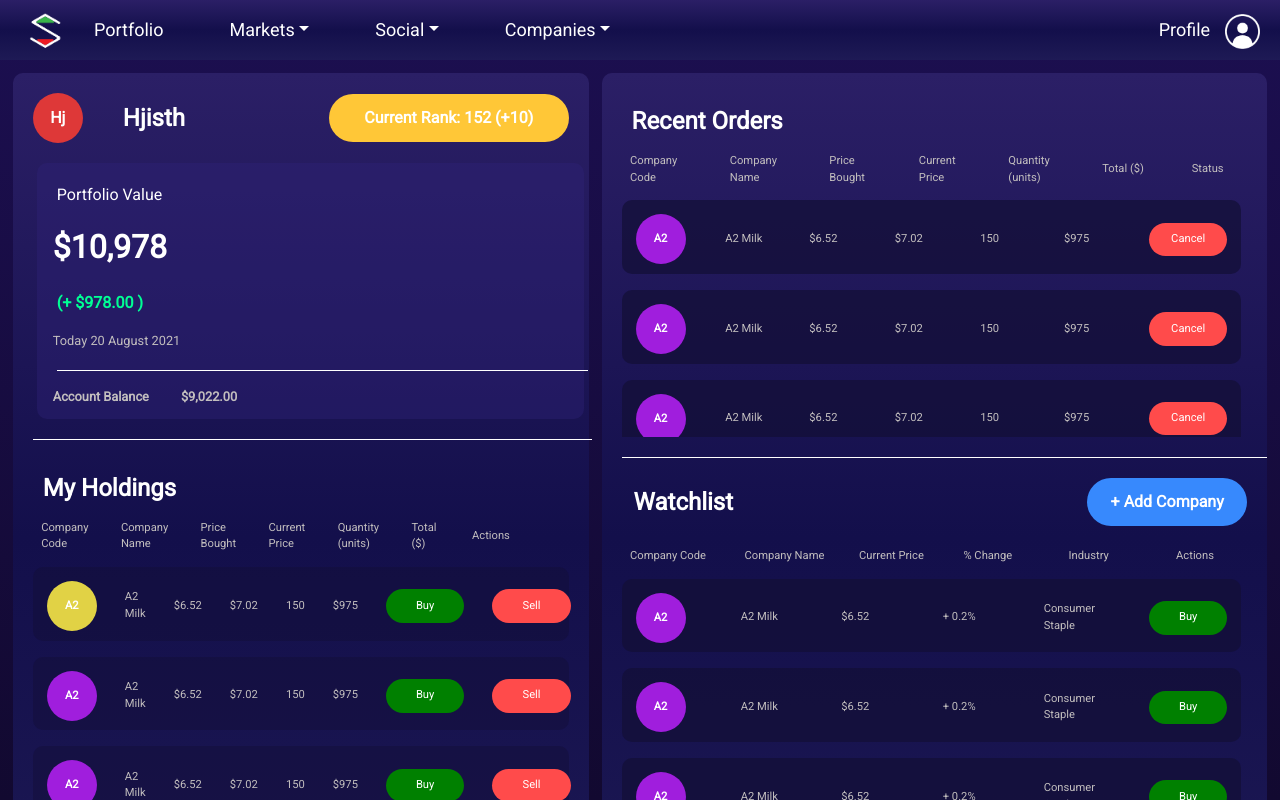
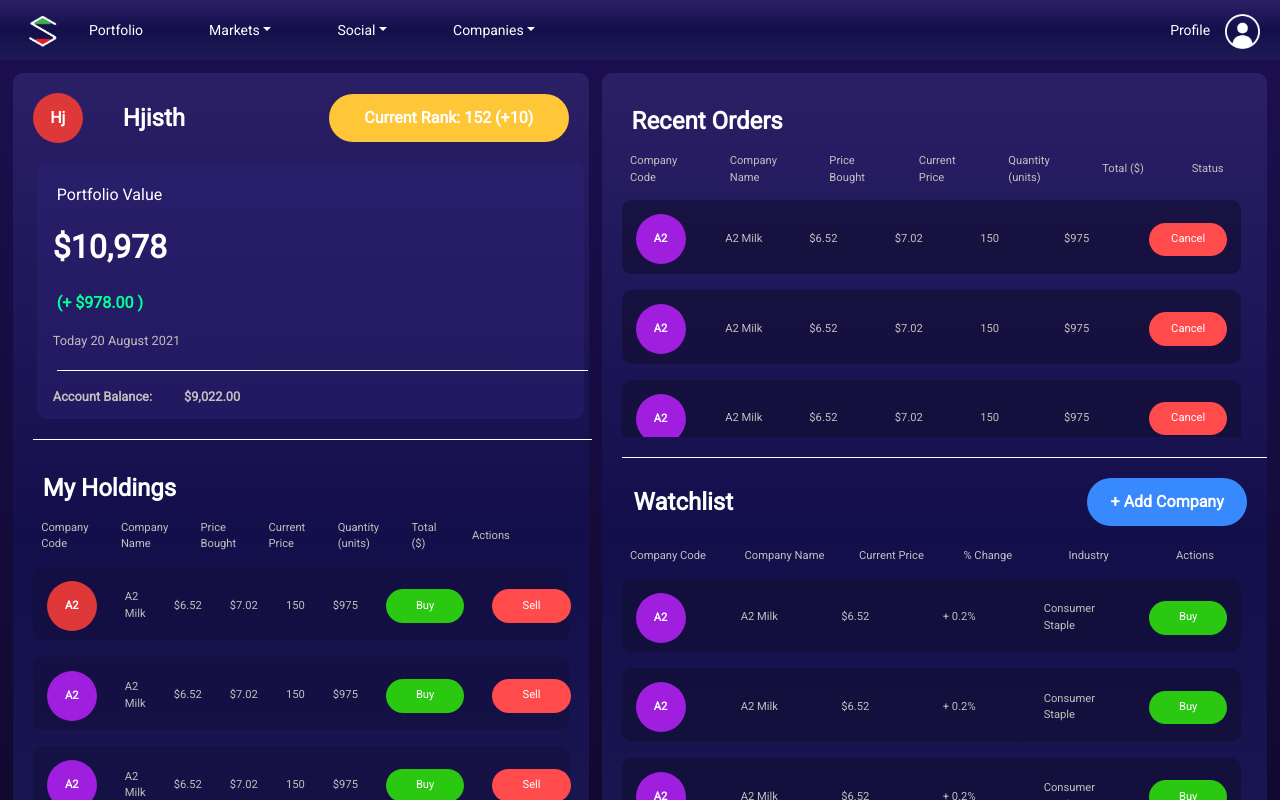
Before and after one commit to hjsith/Stocking-Up-V2, a React (Create React App) app in the folder client/: page /Portfolio in a window 1280 px wide. Shown: the top 800 px of the page. Built offline with nearby package versions, Linux system fonts and the light colour scheme.

Commit message:
Fixed allignment + changed the nav bar font size and logo - smaller

```diff
--- a/client/src/assets/css/PortfolioPage.scss
+++ b/client/src/assets/css/PortfolioPage.scss
@@ -113,7 +113,7 @@
 .GreenBuyButton {
   height: 3em;
   width: 7em;
-  background-color: green;
+  background-color: #2ac811;
   color: white;
   border-radius: 2em;
   display: flex;
@@ -265,7 +265,7 @@
 .GreenCompletedButton {
   height: 3em;
   width: 7em;
-  background-color: green;
+  background-color: #2ac811;
   border-radius: 2em;
   display: flex;
   justify-content: center;
--- a/client/src/assets/css/navbar.scss
+++ b/client/src/assets/css/navbar.scss
@@ -1,7 +1,7 @@
 @import url("https://fonts.googleapis.com/css2?family=Roboto:wght@100&display=swap");
 .navbar {
   background-image: linear-gradient(#2b1f66, #130f4b, #1e1a55);
-  font-size: 18px;
+  font-size: 14px;
   font-family: "Roboto", sans-serif;
   height: 60px;
 }
@@ -10,7 +10,7 @@
   display: inline-block;
   height: 10px;
   padding-right: 15px;
-  font-size: 18px;
+  font-size: 14px;
 }
 
 .Logo {
--- a/client/src/components/NavBar.js
+++ b/client/src/components/NavBar.js
@@ -10,8 +10,8 @@ const NavBar = () => {
       <Navbar.Brand className="Logo" href="/temp">
         <img
           src={logo}
-          width="50"
-          height="50"
+          width="45"
+          height="45"
           className="align-top"
           alt="Logo"
         />
--- a/client/src/components/PortfolioOverviewPanel.js
+++ b/client/src/components/PortfolioOverviewPanel.js
@@ -5,29 +5,31 @@ import WhiteLine from "./WhiteLine";
 
 class PortfolioOverviewPanel extends React.Component {
   render() {
-    return <div className="PortfolioOverviewPanel">
+    return (
+      <div className="PortfolioOverviewPanel">
         <table className>
           <tr>
-              <th className = "PortfolioOverviewTitle">Portfolio Value</th>
+            <th className="PortfolioOverviewTitle">Portfolio Value</th>
           </tr>
           <tr>
-              <th className ="PortfolioOverviewValue">$10,978</th>
+            <th className="PortfolioOverviewValue">$10,978</th>
           </tr>
           <tr>
-              <th className ="PortfolioPriceIncrease">(+ $978.00 )</th>
+            <th className="PortfolioPriceIncrease">(+ $978.00 )</th>
           </tr>
           <tr>
-              <th className = "PortfolioDateFont"> Today 20 August 2021</th>
+            <th className="PortfolioDateFont"> Today 20 August 2021</th>
           </tr>
         </table>
         <WhiteLine />
         <table className>
           <tr>
-              <th className = "PortfolioBalanceFont">Account Balance</th>
-              <th className = "PortfolioBalanceFont">$9,022.00</th>
+            <th className="PortfolioBalanceFont">Account Balance:</th>
+            <th className="PortfolioBalanceFont">$9,022.00</th>
           </tr>
         </table>
-    </div>;
+      </div>
+    );
   }
 }
 
--- a/client/src/pages/Portfolio.js
+++ b/client/src/pages/Portfolio.js
@@ -49,6 +49,11 @@ class Portfolio extends React.Component {
             </tr>
           </table>
           <div className="divholding">
+            <HoldingsRowPanel />
+            <HoldingsRowPanel />
+            <HoldingsRowPanel />
+            <HoldingsRowPanel />
+            <HoldingsRowPanel />
             <HoldingsRowPanel />
             <HoldingsRowPanel />
             <HoldingsRowPanel />
```
Lines whose indentation alone changed are shown as unchanged.
